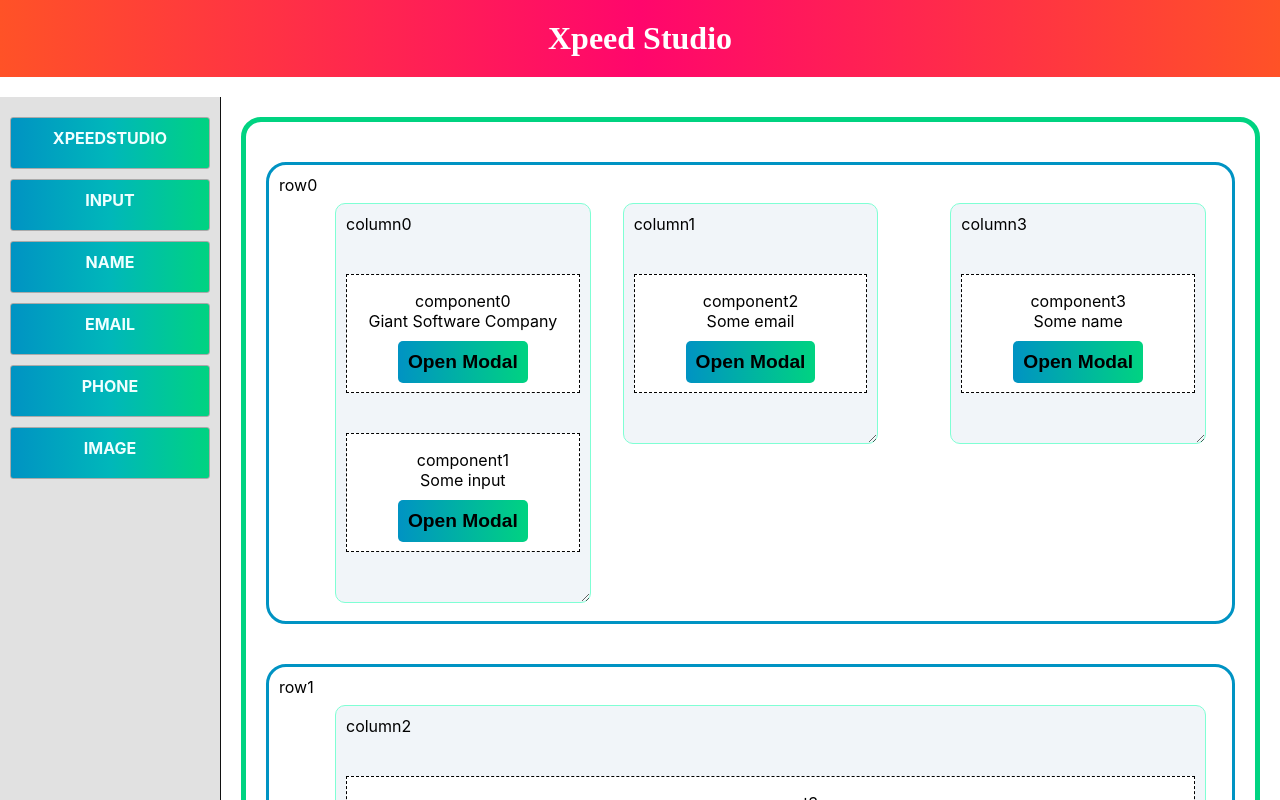
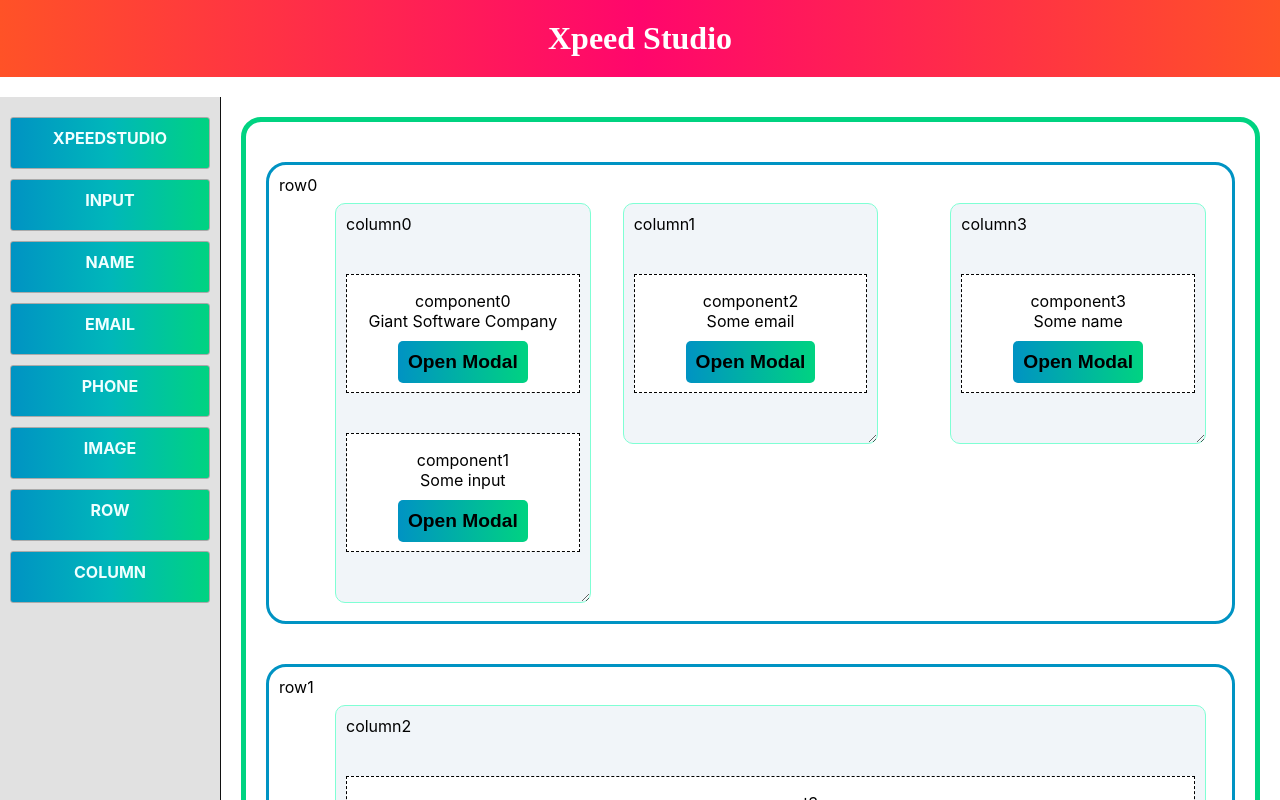
Before and after one commit to JunayedKhanNoor/react-DnD-assesment-task, a React (Create React App) app: page / in a window 1280 px wide. Shown: the top 800 px of the page. Built offline with nearby package versions, Linux system fonts and the light colour scheme.

Commit message:
Two Item Added in Sidebar

```diff
--- a/src/constants.js
+++ b/src/constants.js
@@ -54,4 +54,20 @@ export const SIDEBAR_ITEMS = [
       content: 'Some image',
     },
   },
+  {
+    id: shortid.generate(),
+    type: SIDEBAR_ITEM,
+    component: {
+      type: 'row',
+      content: 'Draggable Item',
+    },
+  },
+  {
+    id: shortid.generate(),
+    type: SIDEBAR_ITEM,
+    component: {
+      type: 'column',
+      content: 'Draggable Item',
+    },
+  },
 ];
--- a/src/initial-data.js
+++ b/src/initial-data.js
@@ -70,6 +70,8 @@ const initialData = {
     component3: { id: 'component3', type: 'name', content: 'Some name' },
     component4: { id: 'component4', type: 'phone', content: 'Some phone' },
     component5: { id: 'component5', type: 'image', content: 'Some image' },
+    component6: { id: 'component6', type: 'row', content: 'Draggable Item' },
+    component7: { id: 'component7', type: 'column', content: 'Draggable Item' },
   },
 };
 
```
